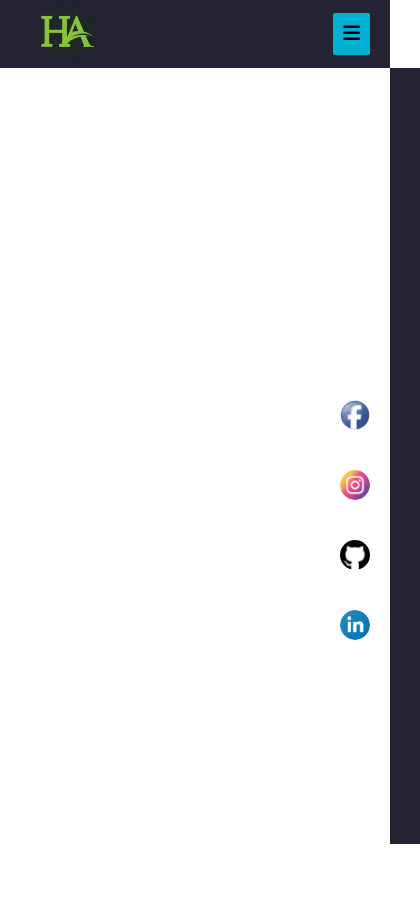
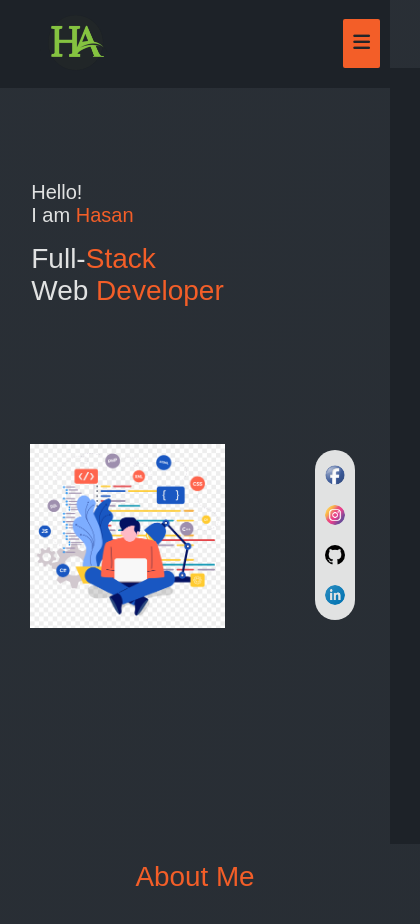
Before and after one commit to hasanmd91/my_portfolio_js, a plain HTML site: page index.html in a window 390 px wide. Shown: the top 924 px of the page, 420 px wide, since content can reach past the window. Before the commit the page ends 844 px from the top, so only its background shows below. Drawn offline with nearby package versions, Linux system fonts and the light colour scheme.

Commit message:
hero section ok

```diff
--- a/index.html
+++ b/index.html
@@ -5,6 +5,13 @@
     <meta http-equiv="X-UA-Compatible" content="IE=edge" />
     <meta name="viewport" content="width=device-width, initial-scale=1.0" />
     <link rel="stylesheet" href="stytle.css" />
+    <link
+      href="https://cdn.jsdelivr.net/npm/bootstrap@5.2.2/dist/css/bootstrap.min.css"
+      rel="stylesheet"
+      integrity="sha384-Zenh87qX5JnK2Jl0vWa8Ck2rdkQ2Bzep5IDxbcnCeuOxjzrPF/et3URy9Bv1WTRi"
+      crossorigin="anonymous"
+    />
+
     <link
       rel="stylesheet"
       href="https://cdnjs.cloudflare.com/ajax/libs/font-awesome/6.2.0/css/all.min.css"
@@ -16,24 +23,42 @@
   </head>
 
   <body>
+    <div>
       <header>
         <nav>
           <div class="logo">
             <img src="./images/Logo.png" alt="Logo" />
           </div>
           <ul>
-          <li><a href="#">Home</a></li>
-          <li><a href="#">About</a></li>
-          <li><a href="#">Skills</a></li>
-          <li><a href="#">Projects</a></li>
-          <li><a href="#">Contact</a></li>
+            <li><a class="link" href="#home">Home</a></li>
+            <li><a class="link" href="#AboutMe">About</a></li>
+            <li><a class="link" href="#skills">Skills</a></li>
+            <li><a class="link" href="#projects">Projects</a></li>
+            <li><a class="link" href="#contact">Contact</a></li>
           </ul>
           <div class="burger">
             <i id="bars" class="fa-solid fa-bars"></i>
           </div>
         </nav>
       </header>
-    <section>
+      <section id="home">
+        <main>
+          <div class="hero_container">
+            <div class="info_container">
+              <div>
+                <p class="band1">Hello! <br />I am <span>Hasan</span></p>
+                <p class="band2">
+                  Full-<span>Stack</span> <br />Web <span>Developer</span>
+                </p>
+              </div>
+            </div>
+            <div class="hero_pic_container">
+              <div class="hero_pic">
+                <img src="images/hero.png" />
+              </div>
+            </div>
+          </div>
+        </main>
         <aside>
           <img src="./icons/facebook-icon-png-739.png" />
           <img src="./icons/Instagram-Logo-1024x982.png" />
@@ -41,6 +66,24 @@
           <img src="./icons/linkedIn_PNG27.png" />
         </aside>
       </section>
+      <section id="AboutMe">
+        <h1 class="text-center my-3">About Me</h1>
+        <div class="about-container">
+          <div class="about-img"></div>
+          <div class="about-desc"></div>
+        </div>
+      </section>
+      <section id="skills">
+        <h1>Skills</h1>
+      </section>
+      <section id="projects">
+        <h1>Projects</h1>
+      </section>
+      <section id="contact">
+        <h1>contact</h1>
+      </section>
+    </div>
+
     <script src="main.js"></script>
   </body>
 </html>
--- a/main.js
+++ b/main.js
@@ -3,9 +3,32 @@ const burger = document.querySelector(".burger");
 const navLinks = document.querySelectorAll("li");
 const bars = document.querySelector("#bars");
 const cross = document.querySelector("#cross");
+const links = document.querySelectorAll(".link");
+const body = document.body;
+// scroll event
+
+let lastScroll = 0;
+
+window.addEventListener("scroll", () => {
+  let currentScroll = window.pageYOffset;
+  if (currentScroll <= 0) {
+    body.classList.remove("scroll-up");
+  }
+
+  if (currentScroll > lastScroll && !body.classList.contains("scroll-down")) {
+    body.classList.remove("scroll-up");
+    body.classList.add("scroll-down");
+  }
+
+  if (currentScroll < lastScroll && !body.classList.contains("scroll-up")) {
+    body.classList.remove("scroll-down");
+    body.classList.add("scroll-up");
+  }
+  lastScroll = currentScroll;
+});
 
 //burger menu function
-console.log(navLinks);
+
 burger.addEventListener("click", () => {
   ul.classList.toggle("nav-active");
   navLinks.forEach((link, index) => {
@@ -18,3 +41,18 @@ burger.addEventListener("click", () => {
     }
   });
 });
+
+links.forEach((link) => {
+  link.addEventListener("click", () => {
+    ul.classList.remove("nav-active");
+    navLinks.forEach((link, index) => {
+      if (link.style.animation) {
+        link.style.animation = "";
+      } else {
+        link.style.animation = `fadeNavLinks 0.3s ease forwards ${
+          index / 7 + 0.3
+        }s `;
+      }
+    });
+  });
+});
--- a/stytle.css
+++ b/stytle.css
@@ -8,12 +8,46 @@
 }
 
 :root {
-  --primary-color: #01b0d3;
-  --secondary-color: #242333;
-  --Tertiary-color: #ffffff;
-  --navbar-color: #aba8a9;
-  --buttonHoverColor: #d8dfee;
+  --primary-color: rgb(243, 94, 40);
+  --textColor: #e1e2e2;
+  --backGroundColor: #1d2228;
 }
+
+html {
+  scroll-behavior: smooth;
+}
+
+body::-webkit-scrollbar {
+  width: 0;
+}
+
+body {
+  background: linear-gradient(-45deg, #1d2228, #30363d);
+  animation: gradient 7s ease infinite;
+  background-size: 400% 400%;
+  color: var(--textColor);
+}
+
+h1 {
+  color: var(--primary-color);
+}
+
+@keyframes gradient {
+  0% {
+    background-position: 0% 50%;
+  }
+  50% {
+    background-position: 100% 50%;
+  }
+  100% {
+    background-position: 0% 50%;
+  }
+}
+
+section {
+  height: 100vh;
+}
+
 /* Navbar design starts here*/
 
 header {
@@ -22,7 +56,18 @@ header {
   left: 0;
   width: 100%;
   z-index: 9999;
-  background-color: var(--secondary-color);
+  background: var(--backGroundColor);
+  transition: all 300ms ease-in-out;
+  padding: 10px;
+}
+
+.scroll-down header {
+  /* scroll events to hide the nav when scrolling down*/
+  transform: translate3d(0px, -100%, 0px);
+}
+
+.scroll-up header {
+  filter: drop-shadow(1px 3px 1px var(--backGroundColor));
 }
 
 nav {
@@ -31,7 +76,6 @@ nav {
   display: flex;
   justify-content: space-between;
   align-items: center;
-  padding: 0px 50px;
 }
 
 ul {
@@ -50,7 +94,7 @@ ul li a {
 
 ul li a:hover {
   transition: 0.3s ease;
-  background-color: var(--buttonHoverColor);
+  background-color: var(--textColor);
 }
 
 .logo {
@@ -75,14 +119,14 @@ ul li a:hover {
 }
 
 .burger:hover {
-  background-color: var(--buttonHoverColor);
+  background-color: var(--textColor);
 }
 
 .nav-active {
   transform: translatex(0);
 }
 
-@media only screen and (max-width: 800px) {
+@media only screen and (max-width: 768px) {
   body {
     overflow-x: hidden;
   }
@@ -91,7 +135,7 @@ ul li a:hover {
     right: 0px;
     height: 92vh;
     top: 8vh;
-    background-color: var(--secondary-color);
+    background-color: var(--backGroundColor);
     display: flex;
     flex-direction: column;
     align-items: center;
@@ -129,13 +173,66 @@ ul li a:hover {
 
 /* hero design starts here*/
 
+.hero_container {
+  display: flex;
+  justify-content: center;
+  align-items: center;
+  width: 100%;
+  height: 100vh;
+}
+
+.info_container {
+  height: 50vh;
+  width: 50%;
+  display: flex;
+  justify-content: center;
+  align-items: center;
+}
+.info_container > div {
+  color: var(--textColor);
+}
+.band1 {
+  font-size: 30px;
+  line-height: normal;
+}
+
+.band2 {
+  font-size: 80px;
+  line-height: normal;
+}
+
+.info_container > div > p > span {
+  color: var(--primary-color);
+}
+
+.hero_pic_container {
+  height: 50vh;
+  width: 50%;
+  display: flex;
+  justify-content: center;
+  align-items: center;
+}
+
+.hero_pic {
+  width: 400px;
+  height: 400px;
+  object-fit: cover;
+}
+
+.hero_pic > img {
+  width: 100%;
+}
+
 aside {
   display: flex;
   flex-direction: column;
   position: fixed;
   gap: 40px;
-  top: 400px;
+  top: 170px;
   right: 20px;
+  background-color: var(--textColor);
+  padding: 39px 12px;
+  border-radius: 50px;
 }
 
 aside > img {
@@ -144,4 +241,43 @@ aside > img {
   border-radius: 50px;
 }
 
+@media only screen and (max-width: 768px) {
+  .hero_container {
+    flex-direction: column;
+    justify-content: center;
+    align-items: flex-start;
+    margin-left: 30px;
+  }
+  .info_container {
+    margin-top: 60px;
+  }
+  .band1 {
+    font-size: 20px;
+    line-height: normal;
+  }
+
+  .band2 {
+    font-size: 28px;
+    line-height: normal;
+  }
+
+  aside {
+    display: flex;
+    flex-direction: column;
+    gap: 20px;
+    padding: 15px 10px;
+    top: 450px;
+    right: 35px;
+  }
+  aside > img {
+    width: 20px;
+    height: 20px;
+    border-radius: 50px;
+  }
+}
+
 /* hero design ends here*/
+
+/* About me  design starts here*/
+
+/* About me  design ends here*/
```
Also changed, not shown: images/hero.png (added). Lines whose indentation alone changed are shown as unchanged.
